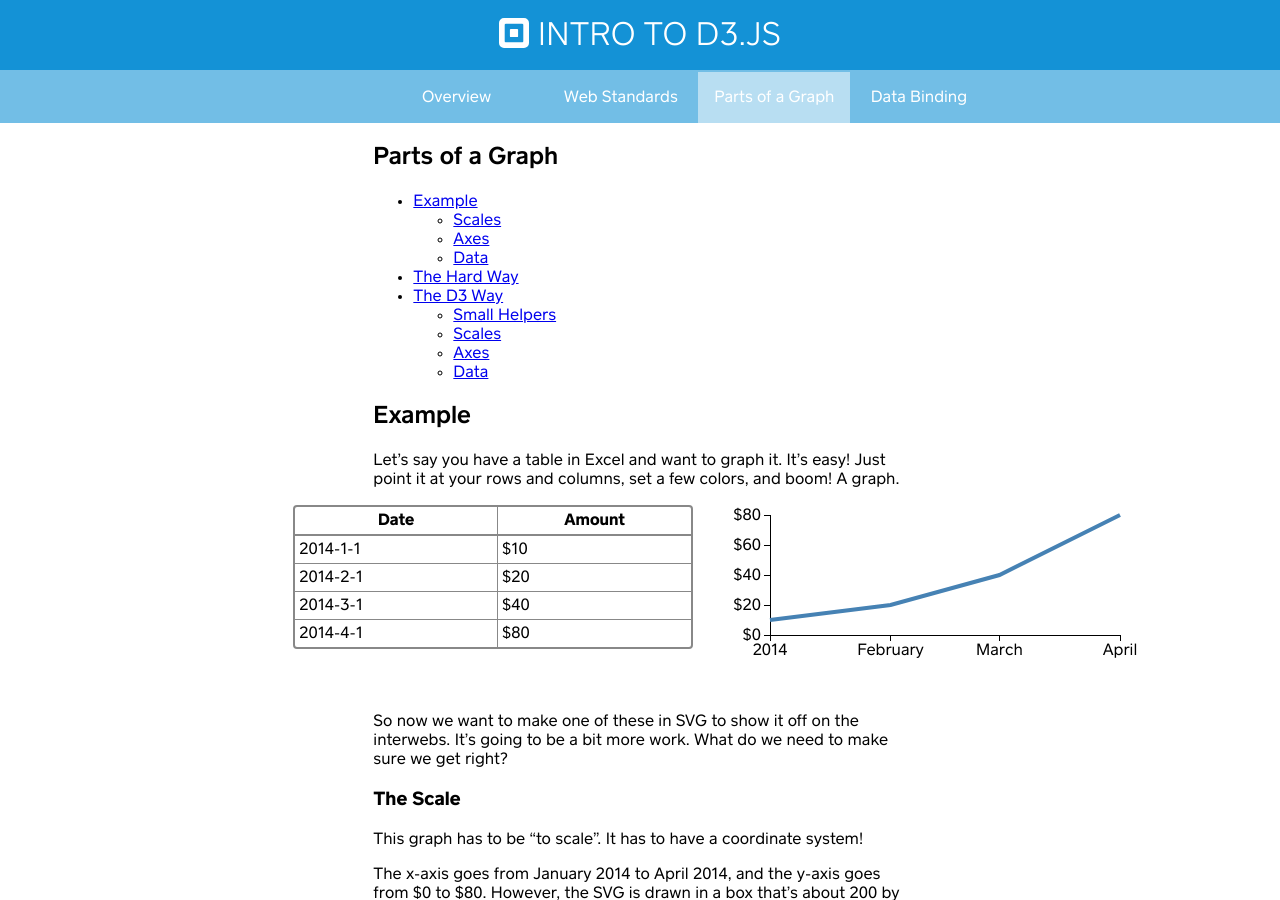
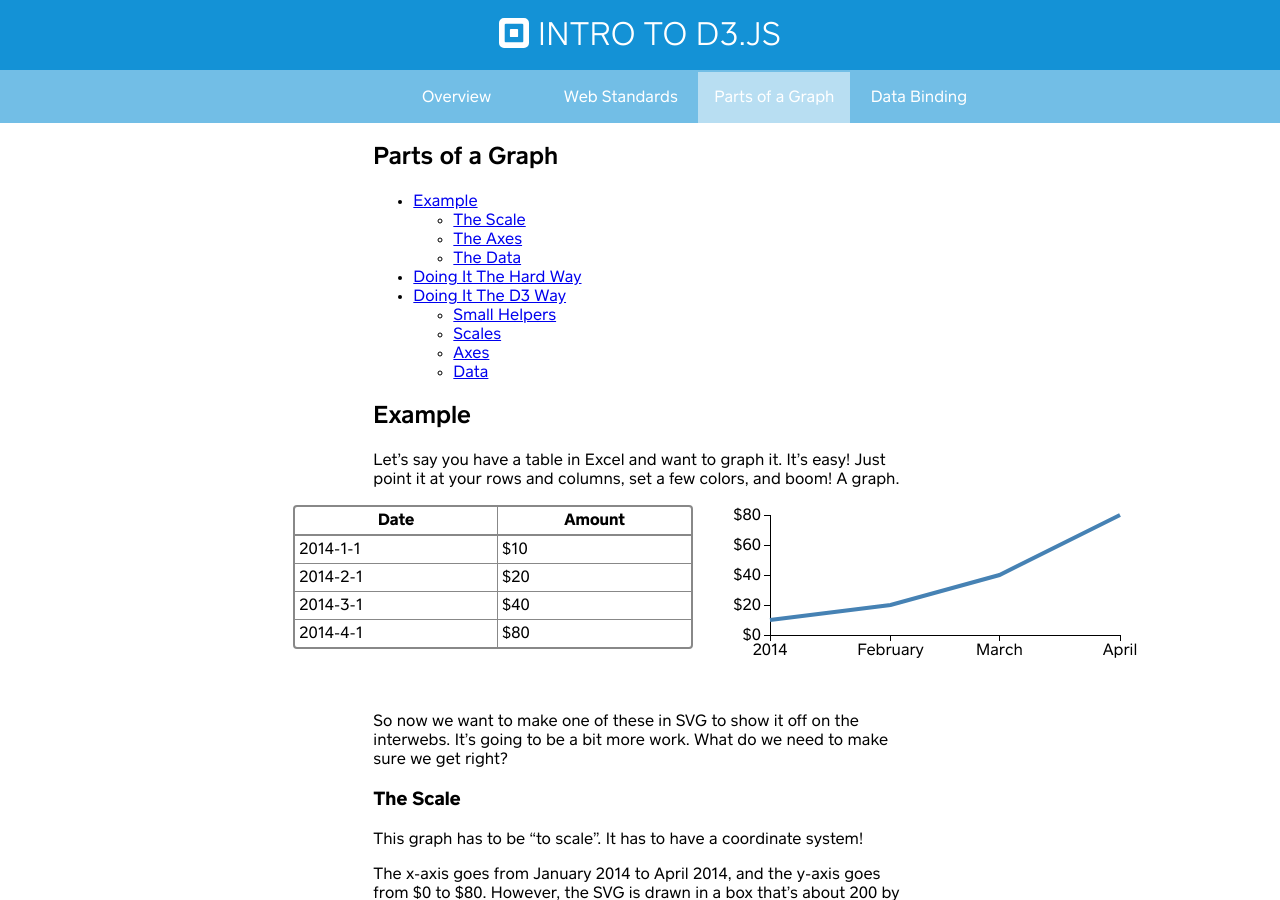
Before and after one commit to square/intro-to-d3, a Jekyll site: the page built from z02-parts-of-a-graph.md, in a window 1280 px wide and 900 px high. Built offline with Jekyll 4.4.1, drawn with Linux system fonts in a browser that asks for light colours.

Commit message:
Fix title/heading links

```diff
--- a/z02-parts-of-a-graph.md
+++ b/z02-parts-of-a-graph.md
@@ -5,15 +5,15 @@ permalink: /parts-of-a-graph/
 ---
 
 - [Example](#example)
+  - [The Scale](#the-scale)
+  - [The Axes](#the-axes)
+  - [The Data](#the-data)
+- [Doing It The Hard Way](#doing-it-the-hard-way)
+- [Doing It The D3 Way](#doing-it-the-d3-way)
+  - [Small Helpers](#small-helpers)
   - [Scales](#scales)
   - [Axes](#axes)
   - [Data](#data)
-- [The Hard Way](#the-hard-way)
-- [The D3 Way](#the-d3-way)
-  - [Small Helpers](#small-helpers)
-  - [Scales](#scales-1)
-  - [Axes](#axes-1)
-  - [Data](#data-1)
 
 ## Example
 
```
